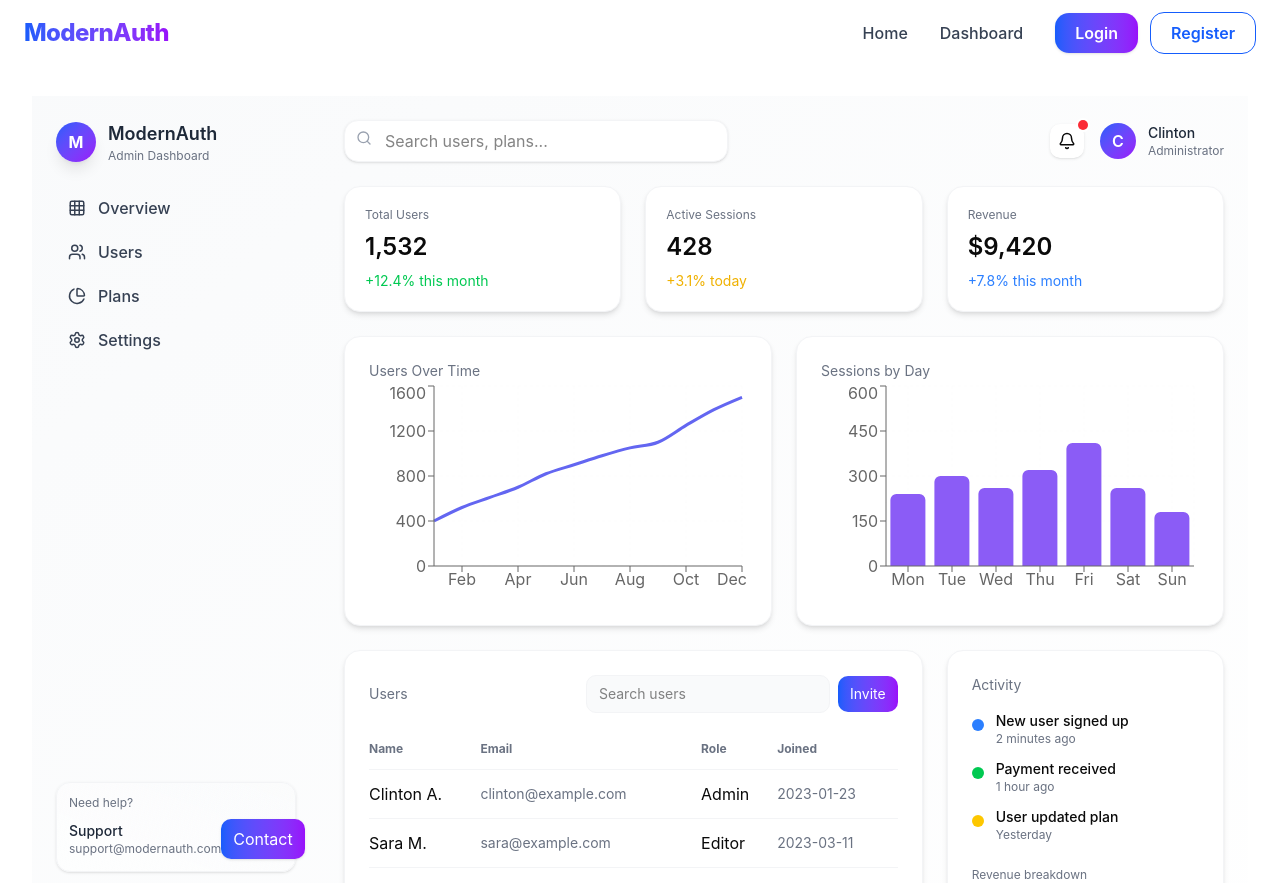
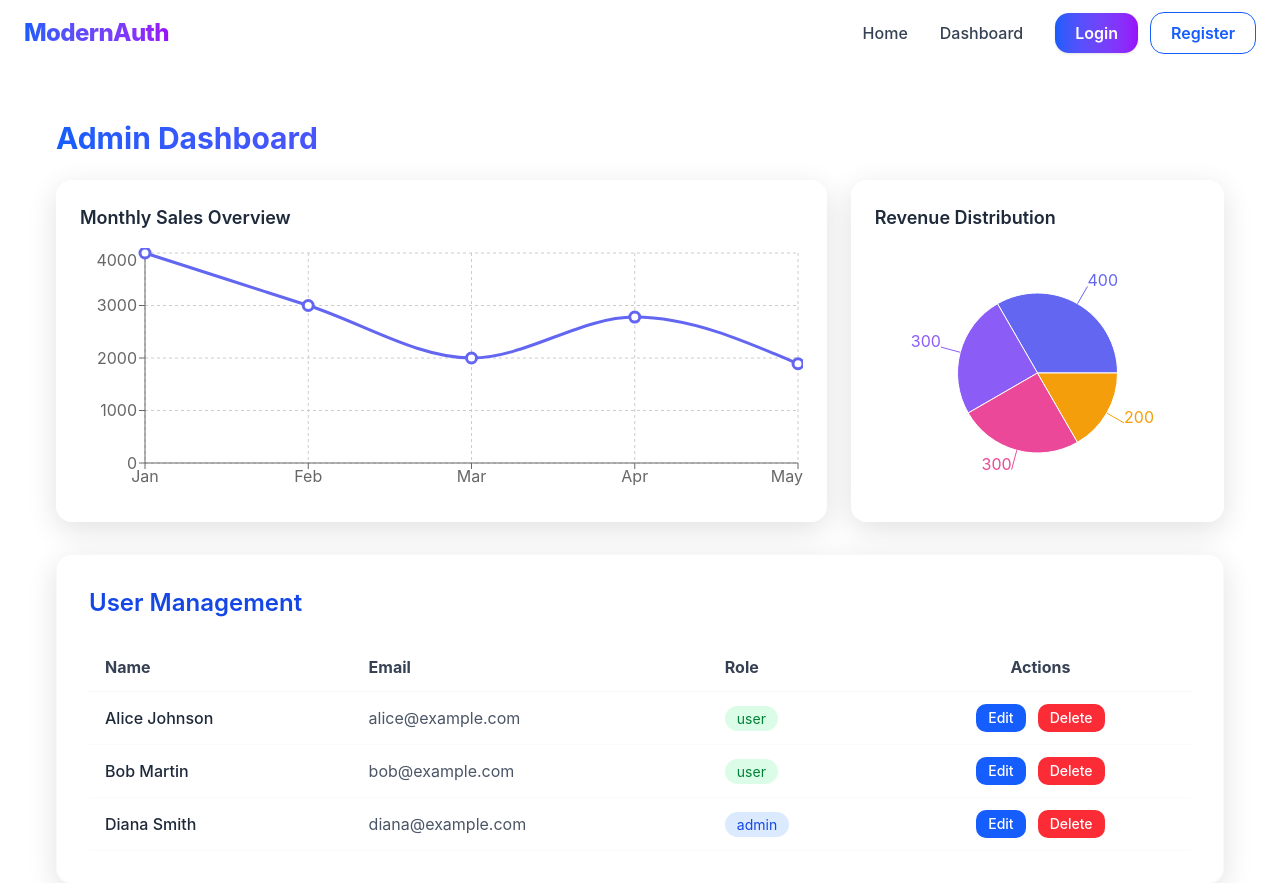
Before and after one commit to Clinton1029/modern-auth-app, a Next.js app: page /dashboard in a window 1280 px wide. Shown: the top 883 px of the page. Built offline with nearby package versions, Linux system fonts and the light colour scheme.

Commit message:
updated dashboard

```diff
--- /dev/null
+++ b/app/dashboard/LoadingSkeleton.jsx
@@ -0,0 +1,17 @@
+"use client";
+
+import React from "react";
+
+export default function LoadingSkeleton() {
+  return (
+    <div className="animate-pulse space-y-4">
+      <div className="h-6 bg-gray-300 dark:bg-gray-700 rounded w-1/3"></div>
+      <div className="h-40 bg-gray-200 dark:bg-gray-800 rounded-xl"></div>
+      <div className="grid grid-cols-3 gap-4">
+        <div className="h-24 bg-gray-200 dark:bg-gray-800 rounded-xl"></div>
+        <div className="h-24 bg-gray-200 dark:bg-gray-800 rounded-xl"></div>
+        <div className="h-24 bg-gray-200 dark:bg-gray-800 rounded-xl"></div>
+      </div>
+    </div>
+  );
+}
--- a/app/dashboard/page.jsx
+++ b/app/dashboard/page.jsx
@@ -1,4 +1,3 @@
-// Filename: app/dashboard/page.jsx
 "use client";
 
 import React, { useState, useEffect } from "react";
@@ -17,269 +16,172 @@ import {
   Cell,
 } from "recharts";
 import { motion } from "framer-motion";
-import {
-  Settings,
-  Users,
-  PieChart as PieIcon,
-  Bell,
-  Search,
-  Grid,
-  Menu,
-} from "lucide-react";
+import LoadingSkeleton from "./LoadingSkeleton";
 
-const lineData = [
-  { name: "Jan", users: 400 },
-  { name: "Feb", users: 520 },
-  { name: "Mar", users: 610 },
-  { name: "Apr", users: 700 },
-  { name: "May", users: 820 },
-  { name: "Jun", users: 900 },
-  { name: "Jul", users: 980 },
-  { name: "Aug", users: 1050 },
-  { name: "Sep", users: 1100 },
-  { name: "Oct", users: 1250 },
-  { name: "Nov", users: 1390 },
-  { name: "Dec", users: 1500 },
+export default function DashboardPage() {
+  const [data, setData] = useState(null);
+  const [user, setUser] = useState({ name: "Clinton", role: "admin" }); // change to "user" to test
+
+  useEffect(() => {
+    setTimeout(() => {
+      setData([
+        { name: "Jan", sales: 4000, revenue: 2400 },
+        { name: "Feb", sales: 3000, revenue: 1398 },
+        { name: "Mar", sales: 2000, revenue: 9800 },
+        { name: "Apr", sales: 2780, revenue: 3908 },
+        { name: "May", sales: 1890, revenue: 4800 },
+      ]);
+    }, 1500);
+  }, []);
+
+  if (!data) return <LoadingSkeleton />;
+
+  const users = [
+    { id: 1, name: "Alice Johnson", email: "alice@example.com", role: "user" },
+    { id: 2, name: "Bob Martin", email: "bob@example.com", role: "user" },
+    { id: 3, name: "Diana Smith", email: "diana@example.com", role: "admin" },
   ];
 
-const barData = [
-  { name: "Mon", sessions: 240 },
-  { name: "Tue", sessions: 300 },
-  { name: "Wed", sessions: 260 },
-  { name: "Thu", sessions: 320 },
-  { name: "Fri", sessions: 410 },
-  { name: "Sat", sessions: 260 },
-  { name: "Sun", sessions: 180 },
-];
+  return (
+    <motion.div
+      initial={{ opacity: 0 }}
+      animate={{ opacity: 1 }}
+      transition={{ duration: 0.7 }}
+      className="p-6 min-h-screen"
+    >
+      <h1 className="text-3xl font-bold mb-6 bg-gradient-to-r from-blue-600 to-purple-600 bg-clip-text text-transparent">
+        {user.role === "admin" ? "Admin Dashboard" : "User Dashboard"}
+      </h1>
 
-const pieData = [
-  { name: "Free", value: 400 },
-  { name: "Pro", value: 300 },
-  { name: "Enterprise", value: 300 },
-];
-const COLORS = ["#6366F1", "#8B5CF6", "#22C55E"];
+      {/* Common Charts Section */}
+      <div className="grid grid-cols-1 lg:grid-cols-3 gap-6 mb-8">
+        <div className="col-span-2 bg-white/90 dark:bg-gray-900/60 p-6 rounded-2xl shadow-[0_8px_30px_rgba(0,0,0,0.12)] hover:shadow-[0_12px_40px_rgba(0,0,0,0.18)] backdrop-blur-xl transition-all duration-500">
+          <h2 className="text-lg font-semibold mb-4 text-gray-800 dark:text-gray-200">
+            Monthly Sales Overview
+          </h2>
+          <ResponsiveContainer width="100%" height={250}>
+            <LineChart data={data}>
+              <CartesianGrid strokeDasharray="3 3" />
+              <XAxis dataKey="name" />
+              <YAxis />
+              <Tooltip />
+              <Line
+                type="monotone"
+                dataKey="sales"
+                stroke="#6366F1"
+                strokeWidth={3}
+                dot={{ r: 5 }}
+              />
+            </LineChart>
+          </ResponsiveContainer>
+        </div>
 
-const users = [
-  { id: 1, name: "Clinton A.", email: "clinton@example.com", role: "Admin", joined: "2023-01-23" },
-  { id: 2, name: "Sara M.", email: "sara@example.com", role: "Editor", joined: "2023-03-11" },
-  { id: 3, name: "Ibrahim K.", email: "ibrahim@example.com", role: "Viewer", joined: "2023-05-04" },
-  { id: 4, name: "Aisha T.", email: "aisha@example.com", role: "Pro", joined: "2023-07-19" },
-  { id: 5, name: "James L.", email: "james@example.com", role: "Pro", joined: "2024-02-01" },
-];
-
-export default function DashboardPage() {
-  const [sidebarOpen, setSidebarOpen] = useState(false);
-
-  return (
-    <div className="min-h-screen bg-gradient-to-br from-gray-50 to-white dark:from-gray-900 dark:to-gray-950">
-      <div className="flex">
-        {/* Sidebar */}
-        <aside className={`hidden md:flex flex-col w-72 p-6 gap-6 h-screen sticky top-0`}>
-          <div className="flex items-center gap-3">
-            <div className="w-10 h-10 rounded-full bg-gradient-to-br from-blue-600 to-purple-600 flex items-center justify-center text-white font-bold shadow-lg">M</div>
-            <div>
-              <h3 className="text-lg font-semibold text-gray-800 dark:text-gray-100">ModernAuth</h3>
-              <p className="text-xs text-gray-500 dark:text-gray-400">Admin Dashboard</p>
+        <div className="bg-white/90 dark:bg-gray-900/60 p-6 rounded-2xl shadow-[0_8px_30px_rgba(0,0,0,0.12)] hover:shadow-[0_12px_40px_rgba(0,0,0,0.18)] backdrop-blur-xl transition-all duration-500">
+          <h2 className="text-lg font-semibold mb-4 text-gray-800 dark:text-gray-200">
+            Revenue Distribution
+          </h2>
+          <ResponsiveContainer width="100%" height={250}>
+            <PieChart>
+              <Pie
+                data={[
+                  { name: "Product A", value: 400 },
+                  { name: "Product B", value: 300 },
+                  { name: "Product C", value: 300 },
+                  { name: "Product D", value: 200 },
+                ]}
+                dataKey="value"
+                cx="50%"
+                cy="50%"
+                outerRadius={80}
+                fill="#8884d8"
+                label
+              >
+                <Cell fill="#6366F1" />
+                <Cell fill="#8B5CF6" />
+                <Cell fill="#EC4899" />
+                <Cell fill="#F59E0B" />
+              </Pie>
+              <Tooltip />
+            </PieChart>
+          </ResponsiveContainer>
         </div>
       </div>
 
-          <nav className="flex flex-col gap-1">
-            <a className="flex items-center gap-3 px-3 py-2 rounded-xl text-gray-700 dark:text-gray-200 hover:bg-gray-100 dark:hover:bg-gray-800 transition">
-              <Grid size={18} /> <span className="font-medium">Overview</span>
-            </a>
-            <a className="flex items-center gap-3 px-3 py-2 rounded-xl text-gray-700 dark:text-gray-200 hover:bg-gray-100 dark:hover:bg-gray-800 transition">
-              <Users size={18} /> <span className="font-medium">Users</span>
-            </a>
-            <a className="flex items-center gap-3 px-3 py-2 rounded-xl text-gray-700 dark:text-gray-200 hover:bg-gray-100 dark:hover:bg-gray-800 transition">
-              <PieIcon size={18} /> <span className="font-medium">Plans</span>
-            </a>
-            <a className="flex items-center gap-3 px-3 py-2 rounded-xl text-gray-700 dark:text-gray-200 hover:bg-gray-100 dark:hover:bg-gray-800 transition">
-              <Settings size={18} /> <span className="font-medium">Settings</span>
-            </a>
-          </nav>
-
-          <div className="mt-auto p-3 rounded-xl bg-gradient-to-tr from-white/60 to-gray-50/30 dark:from-gray-800/30 dark:to-gray-900/30 border border-gray-100 dark:border-gray-800 shadow-sm">
-            <p className="text-xs text-gray-500 dark:text-gray-400">Need help?</p>
-            <div className="flex items-center justify-between mt-2">
-              <div>
-                <p className="text-sm font-medium text-gray-800 dark:text-gray-100">Support</p>
-                <p className="text-xs text-gray-500 dark:text-gray-400">support@modernauth.com</p>
-              </div>
-              <button className="px-3 py-2 bg-gradient-to-r from-blue-600 to-purple-600 text-white rounded-lg shadow">Contact</button>
-            </div>
-          </div>
-        </aside>
-
-        {/* Main area */}
-        <main className="flex-1 p-6">
-          {/* Top bar */}
-          <div className="flex items-center justify-between gap-4 mb-6">
-            <div className="flex items-center gap-4">
-              <button
-                onClick={() => setSidebarOpen(!sidebarOpen)}
-                className="md:hidden p-2 rounded-lg bg-white dark:bg-gray-800 shadow-sm"
+      {/* Admin Section */}
+      {user.role === "admin" && (
+        <motion.div
+          initial={{ opacity: 0, y: 30 }}
+          animate={{ opacity: 1, y: 0 }}
+          transition={{ duration: 0.7 }}
+          className="bg-white/90 dark:bg-gray-900/70 p-8 rounded-2xl shadow-[0_8px_30px_rgba(0,0,0,0.12)] hover:shadow-[0_12px_40px_rgba(0,0,0,0.18)] backdrop-blur-2xl transition-all duration-500 border border-gray-200/30 dark:border-gray-800/40"
         >
-                <Menu size={18} />
-              </button>
-
-              <div className="relative">
-                <input placeholder="Search users, plans..." className="w-full md:w-96 pl-10 pr-4 py-2 rounded-xl bg-white dark:bg-gray-800 border border-gray-100 dark:border-gray-800 shadow-sm focus:outline-none focus:ring-2 focus:ring-blue-500 transition" />
-                <Search className="absolute left-3 top-2.5 text-gray-400" size={16} />
-              </div>
-            </div>
-
-            <div className="flex items-center gap-4">
-              <button className="relative p-2 rounded-lg bg-white dark:bg-gray-800 shadow-sm">
-                <Bell size={18} />
-                <span className="absolute -top-1 -right-1 w-2.5 h-2.5 rounded-full bg-red-500 ring-2 ring-white dark:ring-gray-900" />
-              </button>
-
-              <div className="flex items-center gap-3">
-                <div className="w-9 h-9 rounded-full bg-gradient-to-br from-blue-600 to-purple-600 flex items-center justify-center text-white font-semibold">C</div>
-                <div className="text-sm">
-                  <p className="font-medium text-gray-800 dark:text-gray-100">Clinton</p>
-                  <p className="text-xs text-gray-500 dark:text-gray-400">Administrator</p>
-                </div>
-              </div>
-            </div>
-          </div>
-
-          {/* Stats grid */}
-          <div className="grid grid-cols-1 md:grid-cols-3 gap-6 mb-6">
-            <motion.div className="p-5 rounded-2xl bg-white dark:bg-gray-900/70 border border-gray-100 dark:border-gray-800 shadow-md" whileHover={{ y: -6 }}>
-              <p className="text-xs text-gray-500">Total Users</p>
-              <h3 className="text-2xl font-semibold mt-2">1,532</h3>
-              <p className="text-sm text-green-500 mt-2">+12.4% this month</p>
-            </motion.div>
-
-            <motion.div className="p-5 rounded-2xl bg-white dark:bg-gray-900/70 border border-gray-100 dark:border-gray-800 shadow-md" whileHover={{ y: -6 }}>
-              <p className="text-xs text-gray-500">Active Sessions</p>
-              <h3 className="text-2xl font-semibold mt-2">428</h3>
-              <p className="text-sm text-yellow-500 mt-2">+3.1% today</p>
-            </motion.div>
-
-            <motion.div className="p-5 rounded-2xl bg-white dark:bg-gray-900/70 border border-gray-100 dark:border-gray-800 shadow-md" whileHover={{ y: -6 }}>
-              <p className="text-xs text-gray-500">Revenue</p>
-              <h3 className="text-2xl font-semibold mt-2">$9,420</h3>
-              <p className="text-sm text-blue-500 mt-2">+7.8% this month</p>
-            </motion.div>
-          </div>
-
-          {/* Charts */}
-          <div className="grid grid-cols-1 lg:grid-cols-2 gap-6 mb-6">
-            <motion.div className="p-6 rounded-2xl bg-white dark:bg-gray-900/70 border border-gray-100 dark:border-gray-800 shadow-md" whileHover={{ y: -6 }}>
-              <h4 className="text-sm text-gray-500">Users Over Time</h4>
-              <div style={{ width: "100%", height: 220 }}>
-                <ResponsiveContainer>
-                  <LineChart data={lineData}>
-                    <CartesianGrid strokeDasharray="3 3" opacity={0.06} />
-                    <XAxis dataKey="name" />
-                    <YAxis />
-                    <Tooltip />
-                    <Line type="monotone" dataKey="users" stroke="#6366F1" strokeWidth={3} dot={false} />
-                  </LineChart>
-                </ResponsiveContainer>
-              </div>
-            </motion.div>
-
-            <motion.div className="p-6 rounded-2xl bg-white dark:bg-gray-900/70 border border-gray-100 dark:border-gray-800 shadow-md" whileHover={{ y: -6 }}>
-              <h4 className="text-sm text-gray-500">Sessions by Day</h4>
-              <div style={{ width: "100%", height: 220 }}>
-                <ResponsiveContainer>
-                  <BarChart data={barData}>
-                    <CartesianGrid strokeDasharray="3 3" opacity={0.06} />
-                    <XAxis dataKey="name" />
-                    <YAxis />
-                    <Tooltip />
-                    <Bar dataKey="sessions" fill="#8B5CF6" radius={[6,6,0,0]} />
-                  </BarChart>
-                </ResponsiveContainer>
-              </div>
-            </motion.div>
-          </div>
-
-          {/* Table + Activity */}
-          <div className="grid grid-cols-1 lg:grid-cols-3 gap-6">
-            <motion.div className="lg:col-span-2 p-6 rounded-2xl bg-white dark:bg-gray-900/70 border border-gray-100 dark:border-gray-800 shadow-md" whileHover={{ y: -6 }}>
-              <div className="flex items-center justify-between mb-4">
-                <h4 className="text-sm text-gray-500">Users</h4>
-                <div className="flex items-center gap-2">
-                  <input placeholder="Search users" className="px-3 py-2 rounded-lg bg-gray-50 dark:bg-gray-800 border border-gray-100 dark:border-gray-800 text-sm" />
-                  <button className="px-3 py-2 rounded-lg bg-gradient-to-r from-blue-600 to-purple-600 text-white text-sm">Invite</button>
-                </div>
-              </div>
+          <h2 className="text-2xl font-semibold mb-6 text-blue-700 dark:text-blue-400">
+            User Management
+          </h2>
 
           <div className="overflow-x-auto">
-                <table className="w-full text-left">
+            <table className="w-full text-left border-collapse">
               <thead>
-                    <tr className="text-xs text-gray-500 border-b border-gray-100">
-                      <th className="py-3">Name</th>
-                      <th className="py-3">Email</th>
-                      <th className="py-3">Role</th>
-                      <th className="py-3">Joined</th>
+                <tr className="text-gray-700 dark:text-gray-300 border-b border-gray-300/20 dark:border-gray-700/30">
+                  <th className="py-3 px-4">Name</th>
+                  <th className="py-3 px-4">Email</th>
+                  <th className="py-3 px-4">Role</th>
+                  <th className="py-3 px-4 text-center">Actions</th>
                 </tr>
               </thead>
               <tbody>
                 {users.map((u) => (
-                      <tr key={u.id} className="border-b border-gray-100 hover:bg-gray-50 dark:hover:bg-gray-800 transition">
-                        <td className="py-3">{u.name}</td>
-                        <td className="py-3 text-sm text-gray-500">{u.email}</td>
-                        <td className="py-3">{u.role}</td>
-                        <td className="py-3 text-sm text-gray-500">{u.joined}</td>
-                      </tr>
+                  <motion.tr
+                    key={u.id}
+                    whileHover={{ scale: 1.02 }}
+                    className="border-b border-gray-200/20 dark:border-gray-800/30"
+                  >
+                    <td className="py-3 px-4 text-gray-800 dark:text-gray-200 font-medium">{u.name}</td>
+                    <td className="py-3 px-4 text-gray-600 dark:text-gray-400">{u.email}</td>
+                    <td className="py-3 px-4">
+                      <span
+                        className={`px-3 py-1 text-sm rounded-full ${
+                          u.role === "admin"
+                            ? "bg-blue-100 text-blue-700 dark:bg-blue-900/50 dark:text-blue-300"
+                            : "bg-green-100 text-green-700 dark:bg-green-900/40 dark:text-green-300"
+                        }`}
+                      >
+                        {u.role}
+                      </span>
+                    </td>
+                    <td className="py-3 px-4 flex justify-center gap-3">
+                      <button className="px-3 py-1 text-sm font-medium rounded-lg bg-blue-600 text-white hover:bg-blue-700 transition">
+                        Edit
+                      </button>
+                      <button className="px-3 py-1 text-sm font-medium rounded-lg bg-red-500 text-white hover:bg-red-600 transition">
+                        Delete
+                      </button>
+                    </td>
+                  </motion.tr>
                 ))}
               </tbody>
             </table>
           </div>
         </motion.div>
+      )}
 
-            <motion.div className="p-6 rounded-2xl bg-white dark:bg-gray-900/70 border border-gray-100 dark:border-gray-800 shadow-md" whileHover={{ y: -6 }}>
-              <h4 className="text-sm text-gray-500">Activity</h4>
-              <ul className="mt-4 space-y-3">
-                <li className="flex items-start gap-3">
-                  <div className="w-3 h-3 rounded-full bg-blue-500 mt-2" />
-                  <div>
-                    <p className="text-sm font-medium">New user signed up</p>
-                    <p className="text-xs text-gray-500">2 minutes ago</p>
-                  </div>
-                </li>
-                <li className="flex items-start gap-3">
-                  <div className="w-3 h-3 rounded-full bg-green-500 mt-2" />
-                  <div>
-                    <p className="text-sm font-medium">Payment received</p>
-                    <p className="text-xs text-gray-500">1 hour ago</p>
-                  </div>
-                </li>
-                <li className="flex items-start gap-3">
-                  <div className="w-3 h-3 rounded-full bg-yellow-400 mt-2" />
-                  <div>
-                    <p className="text-sm font-medium">User updated plan</p>
-                    <p className="text-xs text-gray-500">Yesterday</p>
-                  </div>
-                </li>
-              </ul>
-
-              <div className="mt-6">
-                <h5 className="text-xs text-gray-500">Revenue breakdown</h5>
-                <div style={{ width: "100%", height: 160 }}>
-                  <ResponsiveContainer>
-                    <PieChart>
-                      <Pie data={pieData} dataKey="value" innerRadius={40} outerRadius={60}>
-                        {pieData.map((entry, index) => (
-                          <Cell key={`cell-${index}`} fill={COLORS[index % COLORS.length]} />
-                        ))}
-                      </Pie>
-                    </PieChart>
-                  </ResponsiveContainer>
-                </div>
-              </div>
+      {/* User Section */}
+      {user.role === "user" && (
+        <motion.div
+          initial={{ opacity: 0, y: 30 }}
+          animate={{ opacity: 1, y: 0 }}
+          transition={{ duration: 0.7 }}
+          className="bg-gradient-to-br from-indigo-500/10 to-purple-600/10 p-8 rounded-2xl shadow-lg border border-gray-200/20 dark:border-gray-800/50"
+        >
+          <h2 className="text-2xl font-semibold mb-4 text-indigo-700 dark:text-indigo-400">
+            Your Account Summary
+          </h2>
+          <p className="text-gray-700 dark:text-gray-300 leading-relaxed">
+            You have <span className="font-semibold text-indigo-500">3</span>{" "}
+            active subscriptions and <span className="font-semibold text-indigo-500">5</span> support tickets.
+          </p>
         </motion.div>
-          </div>
-
-          {/* Footer */}
-          <footer className="mt-8 text-center text-xs text-gray-500">© {new Date().getFullYear()} ModernAuth — built with ♥</footer>
-        </main>
-      </div>
-    </div>
+      )}
+    </motion.div>
   );
 }
--- a/package.json
+++ b/package.json
@@ -22,6 +22,7 @@
     "react": "19.1.0",
     "react-dom": "19.1.0",
     "react-hook-form": "^7.64.0",
+    "recharts": "^3.2.1",
     "tailwind-merge": "^3.3.1",
     "zod": "^4.1.12"
   },
```
Also changed, not shown: 1 other file (tests, documents, lock files or other folders). Lines whose indentation alone changed are shown as unchanged.
